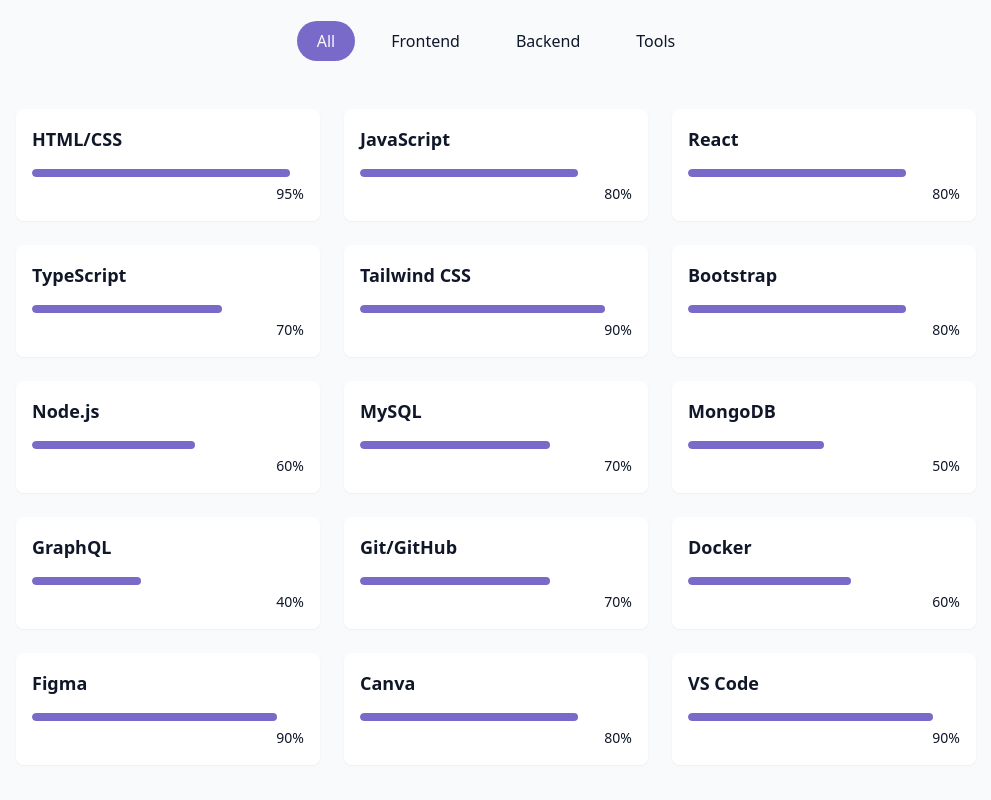
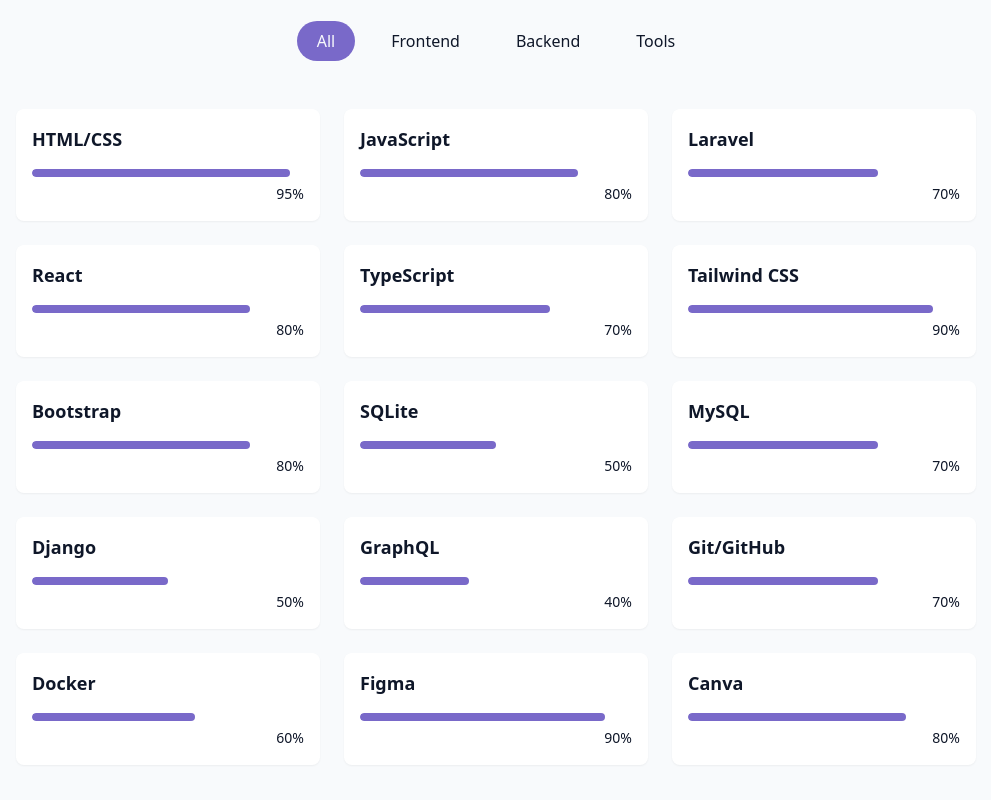
Before and after one commit to Matchewmau/MyPortfolio-React, a React (Vite) app: page / in a window 1280 px wide. Shown: the part 1980-2780 px from the top of the page, without its empty margins (144-1135 px from the left). Built offline with nearby package versions, Linux system fonts and the light colour scheme.

Commit message:
hotfixed the skills section

```diff
--- a/src/components/SkillsSection.jsx
+++ b/src/components/SkillsSection.jsx
@@ -5,15 +5,16 @@
   // Frontend
   { name: "HTML/CSS", level: 95, category: "frontend" },
   { name: "JavaScript", level: 80, category: "frontend" },
+  { name: "Laravel", level: 70, category: "frontend" },
   { name: "React", level: 80, category: "frontend" },
   { name: "TypeScript", level: 70, category: "frontend" },
   { name: "Tailwind CSS", level: 90, category: "frontend" },
   { name: "Bootstrap", level: 80, category: "frontend" },
 
   // Backend
-  { name: "Node.js", level: 60, category: "backend" },
+  { name: "SQLite", level: 50, category: "backend" },
   { name: "MySQL", level: 70, category: "backend" },
-  { name: "MongoDB", level: 50, category: "backend" },
+  { name: "Django", level: 50, category: "backend" },
   { name: "GraphQL", level: 40, category: "backend" },
 
   // Tools
@@ -21,7 +22,6 @@
   { name: "Docker", level: 60, category: "tools" },
   { name: "Figma", level: 90, category: "tools" },
   { name: "Canva", level: 80, category: "tools" },
-  { name: "VS Code", level: 90, category: "tools" },
 ];
 
 const categories = ["all", "frontend", "backend", "tools"];
```
